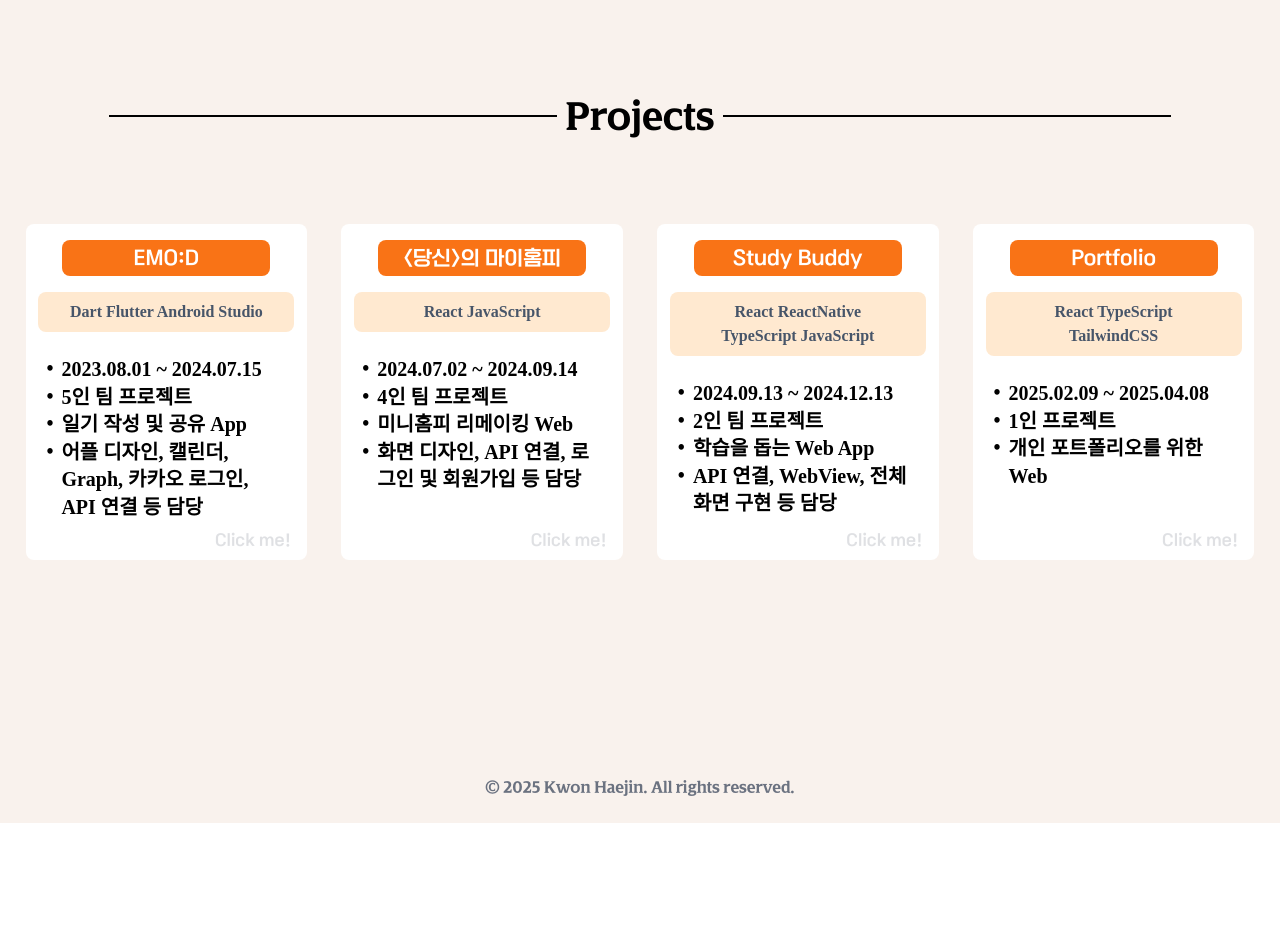
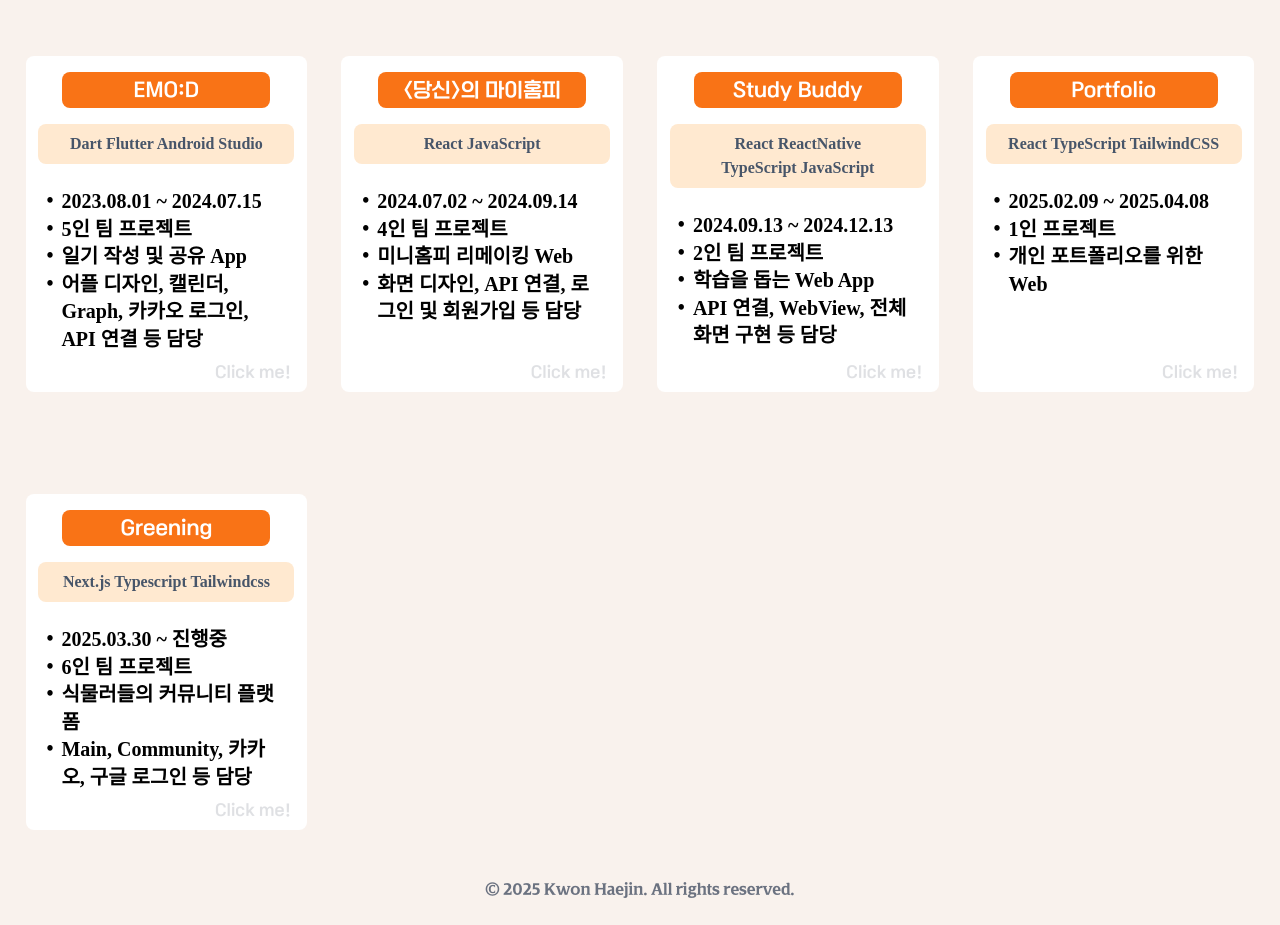
Before and after one commit to KwonHaeJin/portfolio, a React (Create React App) app in the folder portf/: page / in a window 1280 px wide. Shown: the part 3160-4085 px from the top of the page. Before the commit the page ends 3983 px from the top, so only its background shows below. Built offline with nearby package versions, Linux system fonts and the light colour scheme; a web font is replaced by a local one.

Commit message:
프로젝트 추가

```diff
--- a/portf/src/App.tsx
+++ b/portf/src/App.tsx
@@ -321,7 +321,8 @@ function App() {
                 key={index}
                 onClick={() => setOpenPopup(index)}
                 className="cursor-pointer relative flex flex-col items-center justify-start pt-3 md:pt-4 bg-white rounded-lg
-                w-[90vw] min-h-[27vh] md:w-[42vw] md:min-h-[32vh] xl:w-[22vw] xl:min-h-[42vh] hover:shadow-lg transition"
+w-[90vw] min-h-[32vh] md:w-[42vw] md:min-h-[32vh] xl:w-[22vw] xl:h-[42vh] hover:shadow-lg transition"
+
 
               >
                 <div className="flex items-center justify-center text-base md:text-2xl lg:text-3xl xl:text-xl bg-orange-500 text-white font-empha
--- a/portf/src/information.tsx
+++ b/portf/src/information.tsx
@@ -2,6 +2,7 @@ import EMOD from "./images/EMOD.png";
 import HOMEP from "./images/myhomepp.png";
 import port from "./images/portfolio.png";
 import SB from "./images/studybuddy.png";
+import GRN from "./images/greening.png";
 import EMOD2 from "./images/emod1.png";
 import EWOOTZ1 from "./images/ewootz_1.png";
 import EWOOTZ2 from "./images/ewootz_2.gif";
@@ -132,7 +133,7 @@ export const projectData = [
     imgsrc: EMOD,
     description: [
       <Preview className="hidden xl:flex">2023.08.01 ~ 2024.07.15</Preview>,
-      <Preview className="hidden md:flex">5인 팀 프로젝트</Preview>,
+      <Preview>5인 팀 프로젝트</Preview>,
       <Preview>일기 작성 및 공유 App</Preview>,
       <Preview>어플 디자인, 캘린더, Graph, 카카오 로그인, API 연결 등 담당</Preview>,
     ],
@@ -187,7 +188,7 @@ export const projectData = [
     imgsrc: HOMEP,
     description: [
       <Preview className="hidden xl:flex">2024.07.02 ~ 2024.09.14</Preview>,
-      <Preview className="hidden md:flex">4인 팀 프로젝트</Preview>,
+      <Preview>4인 팀 프로젝트</Preview>,
       <Preview>미니홈피 리메이킹 Web</Preview>,
       <Preview>화면 디자인, API 연결, 로그인 및 회원가입 등 담당</Preview>,
     ],
@@ -264,7 +265,7 @@ export const projectData = [
 
     description: [
       <Preview className="hidden xl:flex">2024.09.13 ~ 2024.12.13</Preview>,
-      <Preview className="hidden md:flex">2인 팀 프로젝트</Preview>,
+      <Preview>2인 팀 프로젝트</Preview>,
       <Preview>학습을 돕는 Web App</Preview>,
       <Preview>API 연결, WebView, 전체 화면 구현 등 담당</Preview>,
     ],
@@ -319,7 +320,7 @@ export const projectData = [
   {
     title: 'Portfolio',
     imgsrc: port,
-    stack: ['React TypeScript', 'TailwindCSS'],
+    stack: ['React TypeScript TailwindCSS'],
     detailStack: ['React','TypeScript', 'TailwindCSS','VScode'],
     description: [
       <Preview className="hidden xl:flex">2025.02.09 ~ 2025.04.08</Preview>,
@@ -341,5 +342,25 @@ export const projectData = [
       <Paragraph>개발을 진행하며 <Emphas text="재사용 가능한 컴포넌트"/>를 만드는 것이 중요하다는 것을 느낄 수 있었습니다. <Emphas text="반복되는 UI 요소들을 구조화"/>하며 <Emphas text="코드의 일관성과 유지보수성"/>이 얼마나 향상되는지를 직접 경험할 수 있었습니다.</Paragraph>,
       <Paragraph>무엇보다 이번 프로젝트는 웹 개발에 그치지 않고 <Emphas text="‘어떻게 하면 나를 더 잘 표현할 수 있을까’" />에 대해 고민하는 시간이 되기도 했습니다. 개발 역량뿐만 아니라 개발자로서의 나를 <Emphas text="스스로 돌아보는 계기" />가 되었습니다.</Paragraph>
     ],
-  }
+  },
+  {
+    title: 'Greening',
+    stack: ['Next.js Typescript Tailwindcss'],
+    detailStack: ['Next.js', 'Typescript', 'Tailwindcss', 'VScode', 'Swagger', 'Figma'],
+    imgsrc: GRN,
+    description: [
+      <Preview className="hidden xl:flex">2025.03.30 ~ 진행중</Preview>,
+      <Preview>6인 팀 프로젝트</Preview>,
+      <Preview>식물러들의 커뮤니티 플랫폼</Preview>,
+      <Preview> Main, Community, 카카오, 구글 로그인 등 담당</Preview>,
+    ],
+    onePoint: 'MBTI 식물 유형 테스트, 커뮤니티 소통이 가능한 웹 기반 식물 플랫폼',
+    githubLink: 'https://github.com/SWYP-9th-Team5/FE.git',
+    overview: [
+      <Detail>반려식물에 대한 관심 증가</Detail>,
+      <Detail>다양한 직군과의 협업 경험</Detail>,
+      <Detail>실제 운영하는 사이트 제작</Detail>,
+      <Overview text="식물에 관심있는 사람들을 위한 커뮤니티 웹" />
+    ],
+  },
 ];
```
Also changed, not shown: portf/src/images/greening.png (added).
